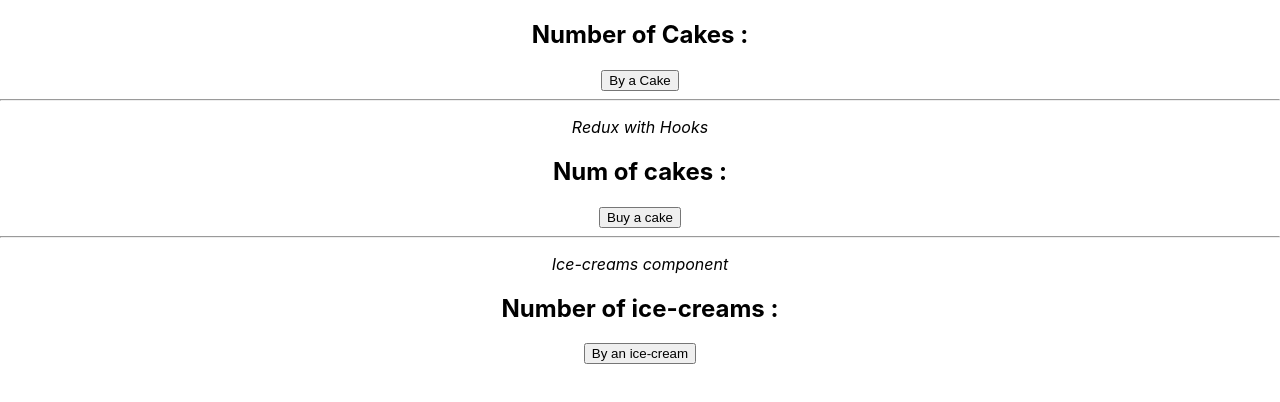
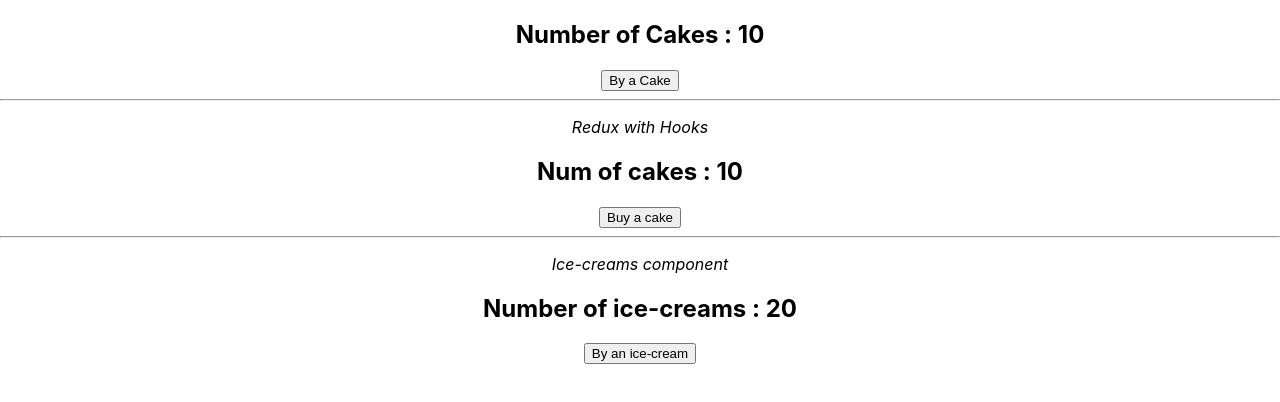
Before and after one commit to CalyCherkaoui/react-redux-tuto, a React (Create React App) app: page / in a window 1280 px wide. Shown: the top 402 px of the page. Built offline with nearby package versions, Linux system fonts and the light colour scheme.

Commit message:
Fix the access to store by reducers

```diff
--- a/src/components/CakeContainer.js
+++ b/src/components/CakeContainer.js
@@ -15,7 +15,7 @@ function CakeContainer(props) {
 
 const mapStateToProps = state => {
   return {
-    numOfCakes: state.numOfCakes
+    numOfCakes: state.cake.numOfCakes
   }
 }
 
--- a/src/components/HooksCakeContainer.js
+++ b/src/components/HooksCakeContainer.js
@@ -3,7 +3,7 @@ import { useSelector, useDispatch } from 'react-redux'
 import { buyCake } from '../redux'
 
 function HooksCakeContainer() {
-  const numOfCakes = useSelector(state => state.numOfCakes)
+  const numOfCakes = useSelector(state => state.cake.numOfCakes)
   const dispatch = useDispatch()
   return (
     <div>
--- a/src/components/IceCreamContainer.js
+++ b/src/components/IceCreamContainer.js
@@ -16,7 +16,7 @@ function IceCreamContainer(props) {
 
 const mapStateToProps = state => {
   return {
-    numOfIceCreams: state.numOfIceCreams
+    numOfIceCreams: state.iceCream.numOfIceCreams
   }
 }
 
```
